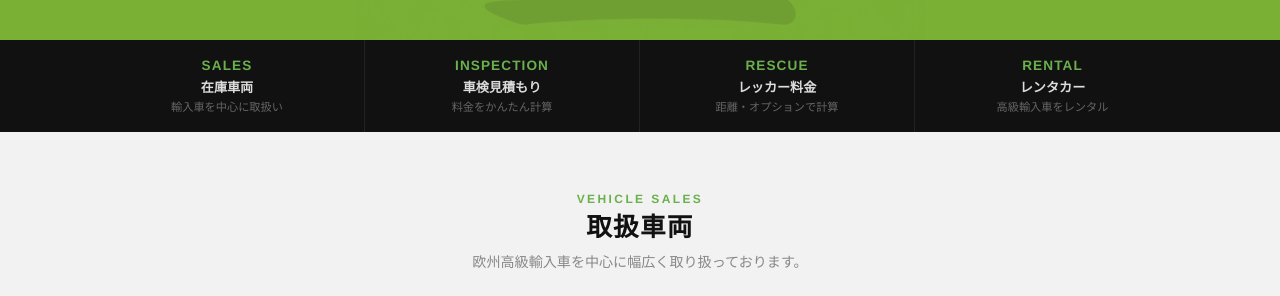
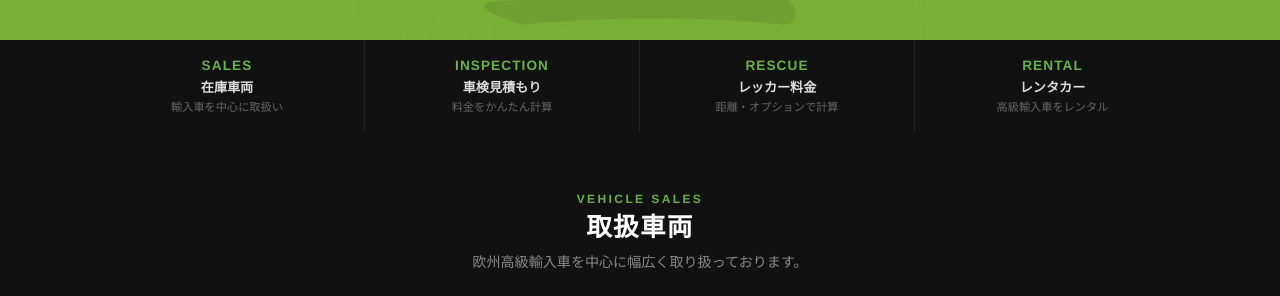
Before and after one commit to gokuichi/gokuichi.github.io, a plain HTML site: page index.html in a window 1280 px wide. Shown: the part 620-916 px from the top of the page. Drawn offline with Linux system fonts and the light colour scheme.

Commit message:
feat: 取扱車両セクション背景を黒に統一

```diff
--- a/index.html
+++ b/index.html
@@ -325,7 +325,9 @@
       padding: 60px 24px;
     }
 
-    .section.gray { background: var(--gray); }
+    .section.gray { background: #111; }
+    .section.gray .section-head h2 { color: #fff; }
+    .section.gray .section-head p { color: #888; }
 
     .section-inner {
       max-width: 1100px;
```
